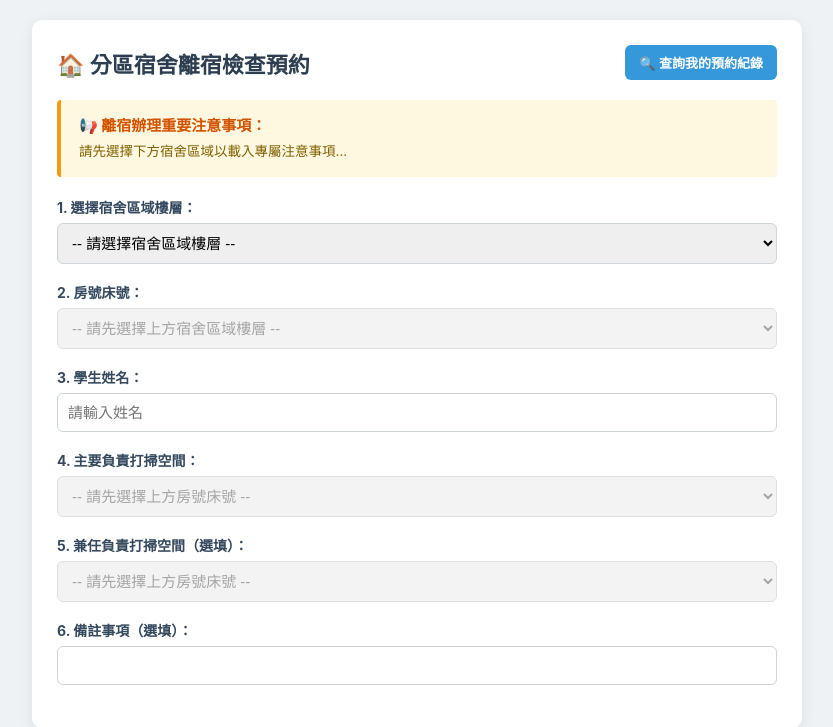
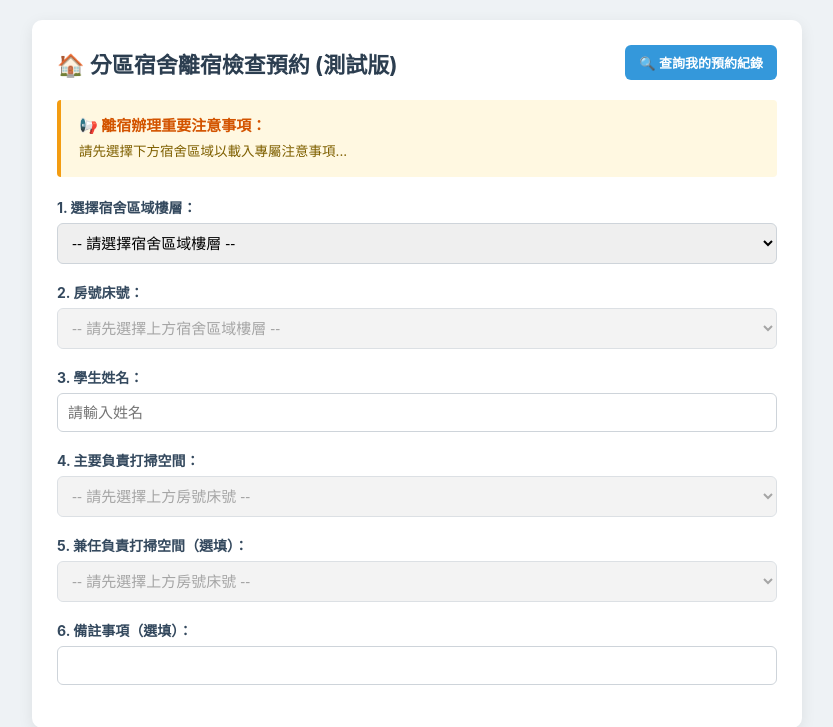
Before and after one commit to hty71/dorm-booking, a Flask app: page / in a window 1280 px wide. Shown: the top 727 px of the page, without its empty margins (223-1056 px from the left). Run offline with Flask 3, Linux system fonts and the light colour scheme; data that the repository does not hold is empty; some libraries are stand-ins or nearby versions.

Commit message:
Add files via upload

```diff
--- a/templates/admin_login.html
+++ b/templates/admin_login.html
@@ -2,7 +2,7 @@
 <html>
 <head>
     <meta charset="UTF-8">
-    <title>管理者登入</title>
+    <title>管理者登入 (測試版)</title>
     <style>
         body { font-family: Arial, sans-serif; margin: 100px text-align: center; background-color: #f9f9f9; }
         .login-box { width: 300px; margin: 0 auto; padding: 30px; background: white; border: 1px solid #ddd; border-radius: 8px; box-shadow: 0px 4px 10px rgba(0,0,0,0.05); }
--- a/templates/index.html
+++ b/templates/index.html
@@ -50,7 +50,7 @@
 
 <div class="container">
     <div class="header-bar">
-        <h2>🏠 分區宿舍離宿檢查預約</h2>
+        <h2>🏠 分區宿舍離宿檢查預約 (測試版)</h2>
         <button type="button" class="btn-query" onclick="openQueryModal()">🔍 查詢我的預約紀錄</button>
     </div>
 
```
